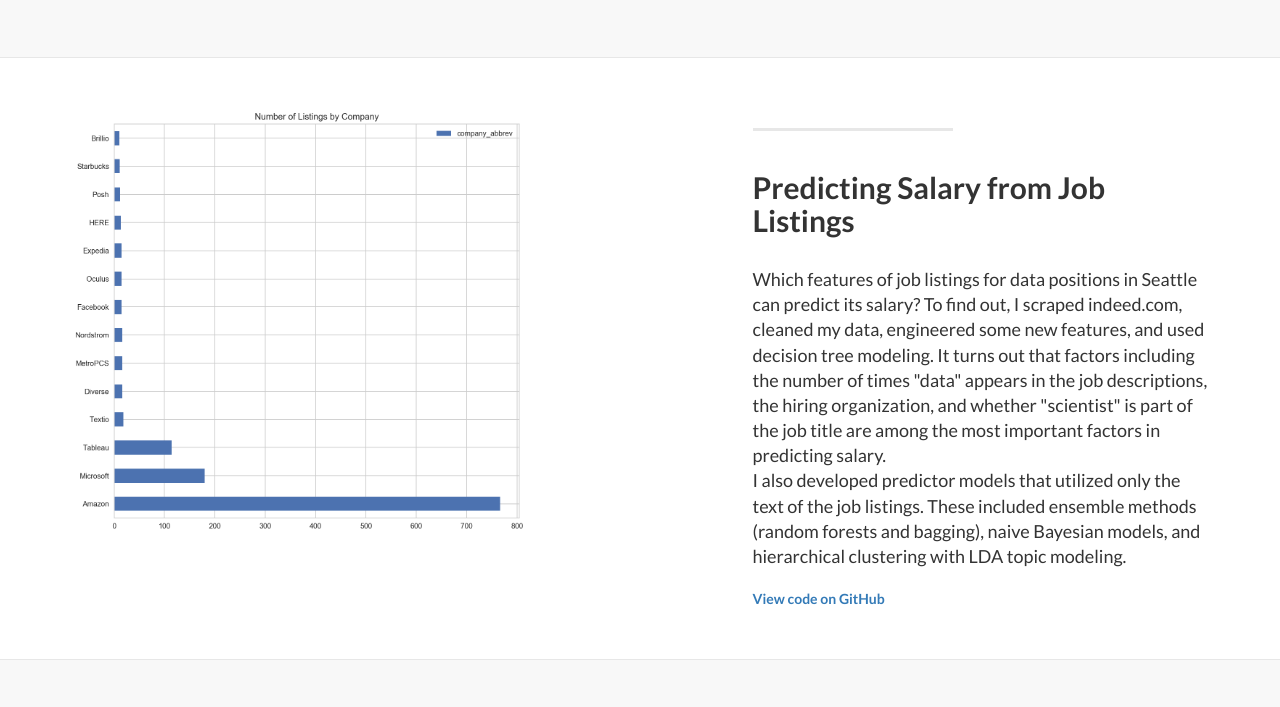
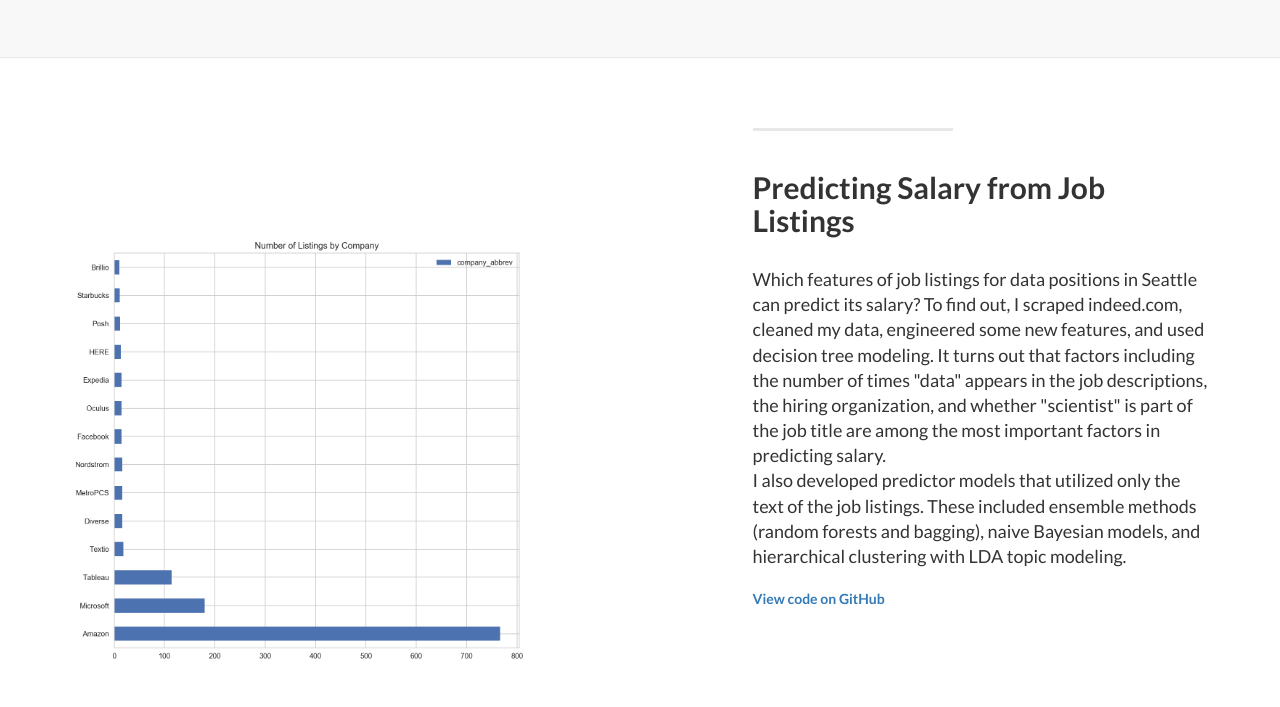
Before and after one commit to DianeKierce/DianeKierce.github.io, a plain HTML site: page index.html in a window 1280 px wide. Shown: the part 1687-2394 px from the top of the page. Drawn offline with Linux system fonts and the light colour scheme.

Commit message:
Delete unused images and fix spacing

```diff
--- a/index.html
+++ b/index.html
@@ -148,6 +148,7 @@
                     <a target="_blank" href="https://github.com/DianeKierce/job_listings_project">View code on GitHub</a><br>
                 </div>
                 <div class="col-lg-5 col-sm-pull-6  col-sm-6">
+                    <h1 class="section-heading"><br><br></h1>
                     <img class="img-responsive" src="img/job_listings_company_chart.png" alt="">
                 </div>
             </div>
```
Also changed, not shown: img/dog.png (deleted), img/ipad.png (deleted), img/old banner-bg.jpg (deleted), img/old intro-bg.jpg (deleted), img/phones.png (deleted), job_listings_company_chart.png (deleted).
